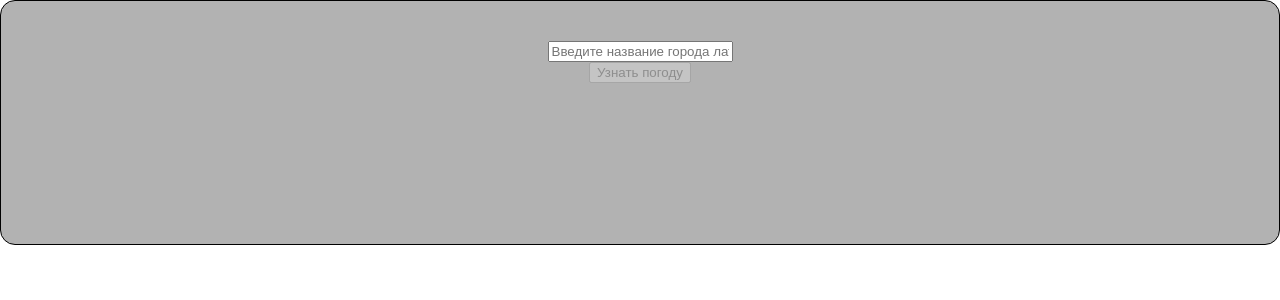
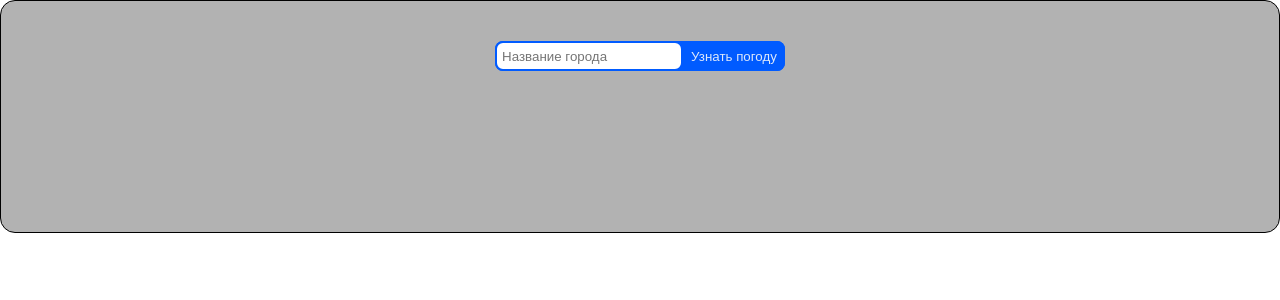
Before and after one commit to KaretnikovAlex/weather-app, a React (Create React App) app: page / in a window 1280 px wide. Shown: the top 300 px of the page. Built offline with nearby package versions, Linux system fonts and the light colour scheme.

Commit message:
add handler input

```diff
--- a/src/components/WeatherApp/Weather.module.css
+++ b/src/components/WeatherApp/Weather.module.css
@@ -6,6 +6,36 @@
     border: 1px solid black;
     border-radius: 15px;
     background: rgba(0, 0, 0, 0.3);
+}
+
+.search {
+    background: #005bff;
+    justify-content: flex-start;
+    position: relative;
+    border-radius: 8px;
+    display: flex;
+    height: 30px;
+}
+
+.search input {
+    background: #fff;
+    border: 2px solid #005bff;
+    flex-grow: 1;
+    border-radius: 8px;
+    display: flex;
+    padding-left: 5px;
+}
+
+.search input:focus {
+    outline: 0;
+    border: 2px solid #005bffbf;
+}
+
+.search button {
+    background-color: #005bff;
+    color: rgba(245, 247, 250, .9);
+    border-radius: 8px;
+    border: 2px solid #005bff;
 }
 
 .mainTemp {
--- a/src/components/WeatherApp/WeatherApp.jsx
+++ b/src/components/WeatherApp/WeatherApp.jsx
@@ -9,6 +9,10 @@ function WeatherApp() {
   const [info, setInfo] = useState(null);
 
   let error;
+
+  function keyDown(event) {
+    event.key === "Enter" && getWeather()
+  }
 
   function RenderDescription() {
     return info && info.weather[0].description
@@ -63,9 +67,15 @@ function WeatherApp() {
 
   return (
     <section className={classes.weatherApp}>
+      <div className={classes.search}>
+        <input type="text"
+          value={city}
+          onChange={(event) => setCity(event.target.value)}
+          onKeyDown={keyDown}
+          placeholder="Название города" />
 
-      <input type="text" value={city} onChange={(event) => setCity(event.target.value)} placeholder="Введите название города латинскими буквами" />
-      <Button></Button>
+        <Button />
+      </div>
       <p className="error">{error}</p>
       <table>
         <tbody>
```
